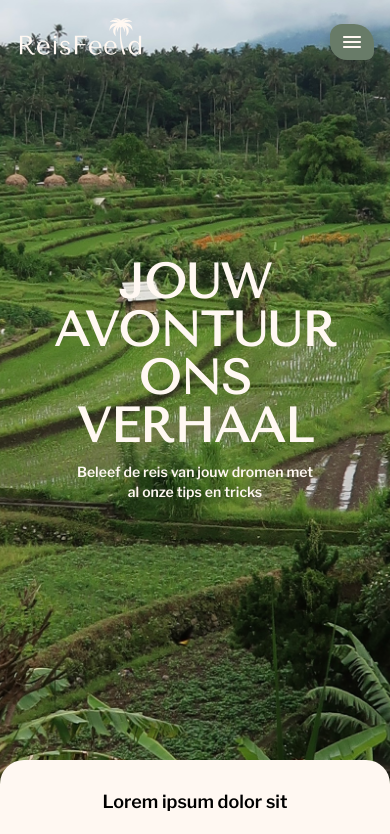
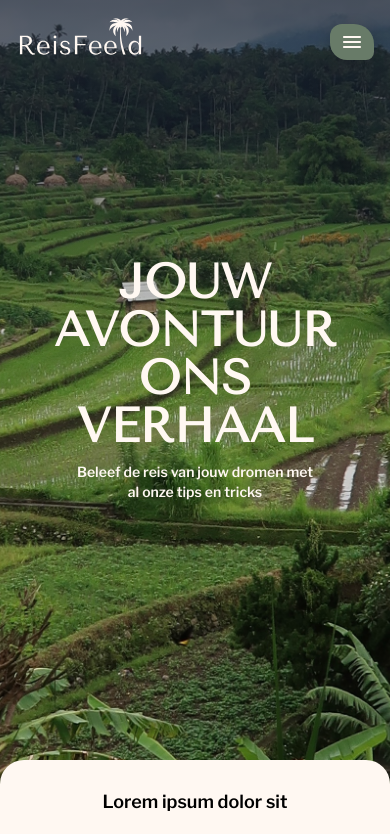
Before and after one commit to dannyfrelink/affiliate-blog, a React (Create React App) app: page / in a window 390 px wide. Shown: the top 834 px of the page. Built offline with nearby package versions, Linux system fonts and the light colour scheme; the HTML template or start-up script is replaced by a standard one.

Commit message:
update: add image overlay to make Nav more visible on mobile

```diff
--- a/src/components/header/Header.tsx
+++ b/src/components/header/Header.tsx
@@ -29,12 +29,23 @@ const Header: React.FC<HeaderProps> = ({
 			className={`${
 				screenSize < 750
 					? size === "large"
-						? "h-[90vh] [&>img]:h-full"
-						: "h-[40vh] [&>img]:h-1/2"
-					: "h-[90vh] [&>img]:h-[110%]"
-			} [&>img]:w-full [&>img]:object-cover [&>img]:object-center [&>img]:absolute [&>img]:z-[-2] text-primary`}
+						? "h-[90vh]"
+						: "h-[40vh]"
+					: "h-[90vh]"
+			} text-primary`}
 		>
-			<Image />
+			<div
+				className={`absolute w-full z-[-2] [&>img]:w-full [&>img]:h-full [&>img]:object-cover [&>img]:object-center ${
+					screenSize < 750
+						? size === "large"
+							? "h-full"
+							: "h-1/2"
+						: "h-[110%]"
+				}`}
+			>
+				<div className="absolute top-0 w-screen h-1/2 opacity-70 bg-gradient-to-b from-gray-900 to-transparent"></div>
+				<Image />
+			</div>
 
 			{screenSize < 1000 && (
 				<Button
--- a/src/components/header/Nav.tsx
+++ b/src/components/header/Nav.tsx
@@ -31,11 +31,10 @@ const Nav: React.FC = () => {
 		<nav
 			onClick={handleClick}
 			className={`z-[99] ${scrolled > 250 && scrolledUp && "fixed"} ${
-				screenSize < 1000
-					? `fixed h-screen before:fixed before:w-screen before:bg-[#707070] before:opacity-75 ${
-							navOpen ? "left-0 before:inset-0" : "-left-[100vw]"
-					  }`
-					: "before:absolute before:inset-0 before:h-1/2 before:w-screen before:opacity-70 before:bg-gradient-to-b before:from-gray-900 before:to-transparent"
+				screenSize < 1000 &&
+				`fixed h-screen before:fixed before:w-screen before:bg-[#707070] before:opacity-75 ${
+					navOpen ? "left-0 before:inset-0" : "-left-[100vw]"
+				}`
 			}`}
 		>
 			<Link to="/">
```
